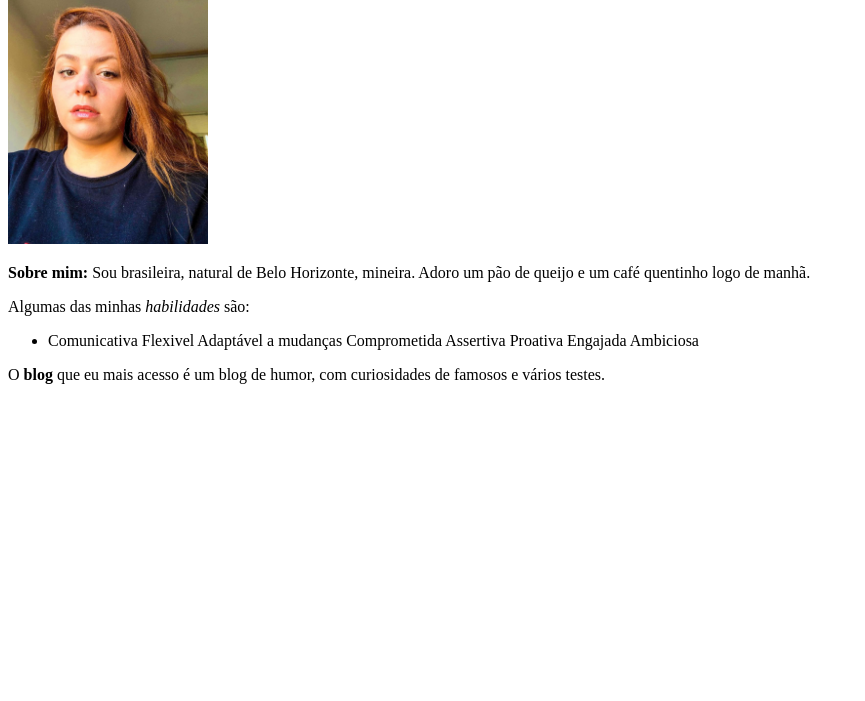
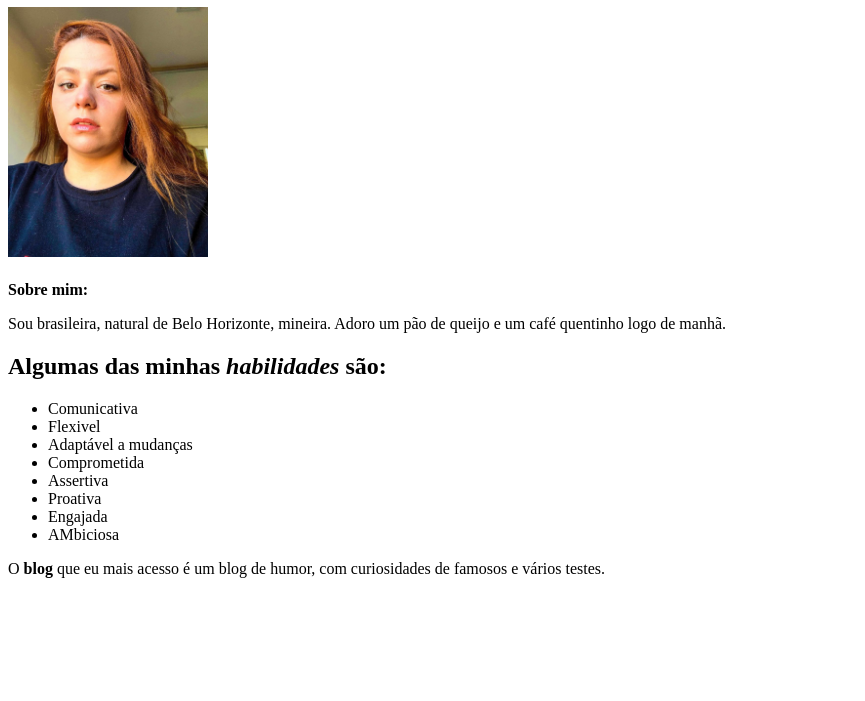
Before and after one commit to popocunha/popocunha.github.io, a plain HTML site: page index.html in a window 1280 px wide. Shown: the part 99-800 px from the top of the page, without its empty margins (0-865 px from the left). Drawn offline with Linux system fonts and the light colour scheme.

Commit message:
começo do portfolio

```diff
--- a/index.html
+++ b/index.html
@@ -7,26 +7,28 @@
     <title>Document</title>
 </head> Portfolio Polyana
 <body>
-    <h2> <strong>Polyana Coelho Cunha</strong></h2>
+    <h1> <strong>Polyana Coelho Cunha</strong> </h1>
     <p>
         <a href= "#foto" </a></a>
         <a href="#sobre" </a></a>
         <a href="#habilidades" </a></a>
         <a href="blog" </a></a>
     </p>
-    <img src = "polyana.jpeg" width="200"px alt="Foto de Polyana seria, maquiagem basica e luz natural." >
-    <p> <strong>Sobre mim: </strong> Sou brasileira, natural de Belo Horizonte, mineira. Adoro um pão de queijo e um café quentinho logo de manhã.</p>
-    <p>Algumas das minhas <em>habilidades</em> são:
+    <img src = "polyana.jpeg" width="200px" alt="Foto de Polyana seria, maquiagem basica e luz natural." >
+    <h2></h2><strong>Sobre mim:</strong> </h2>
+    <p>  Sou brasileira, natural de Belo Horizonte, mineira. Adoro um pão de queijo e um café quentinho logo de manhã.</p>
+    <h2> Algumas das minhas <em>habilidades</em> são:</h2>
+    <p>
         <ul>
-            <li>Comunicativa
-                Flexivel
-                Adaptável a mudanças
-                Comprometida
-                Assertiva
-                Proativa
-                Engajada
-                Ambiciosa
-            </li>
+            <li>Comunicativa </li>
+            <li>   Flexivel </li>
+            <li> Adaptável a mudanças </li>
+            <li>Comprometida</li>
+            <li> Assertiva</li>
+            <li> Proativa </li>
+            <li>Engajada</li>
+            <li>AMbiciosa</li>
+
         </ul>
     </p>
     <p> O <strong>blog </strong> que eu mais acesso é um blog de humor, com curiosidades de famosos e vários testes.
```
